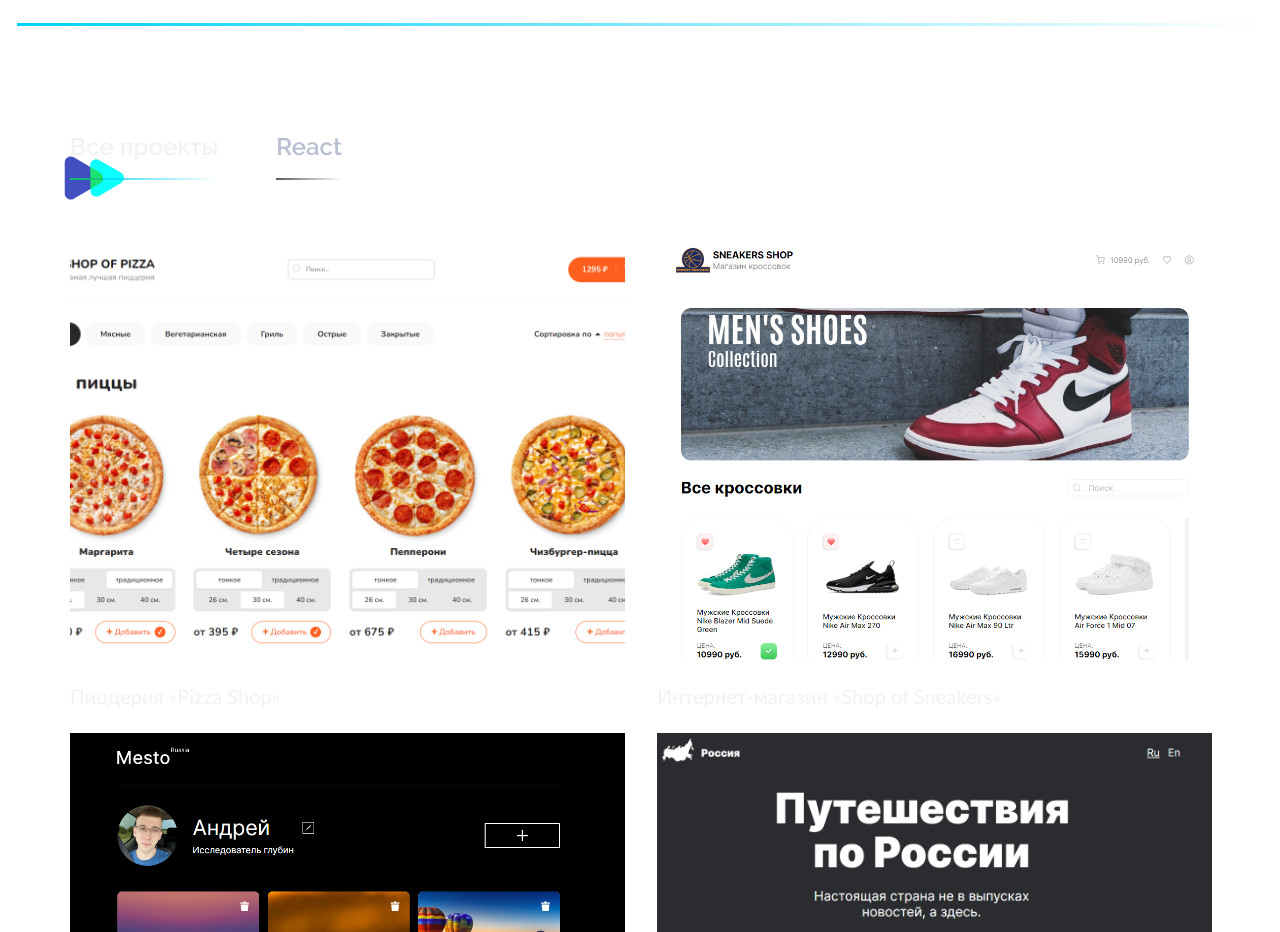
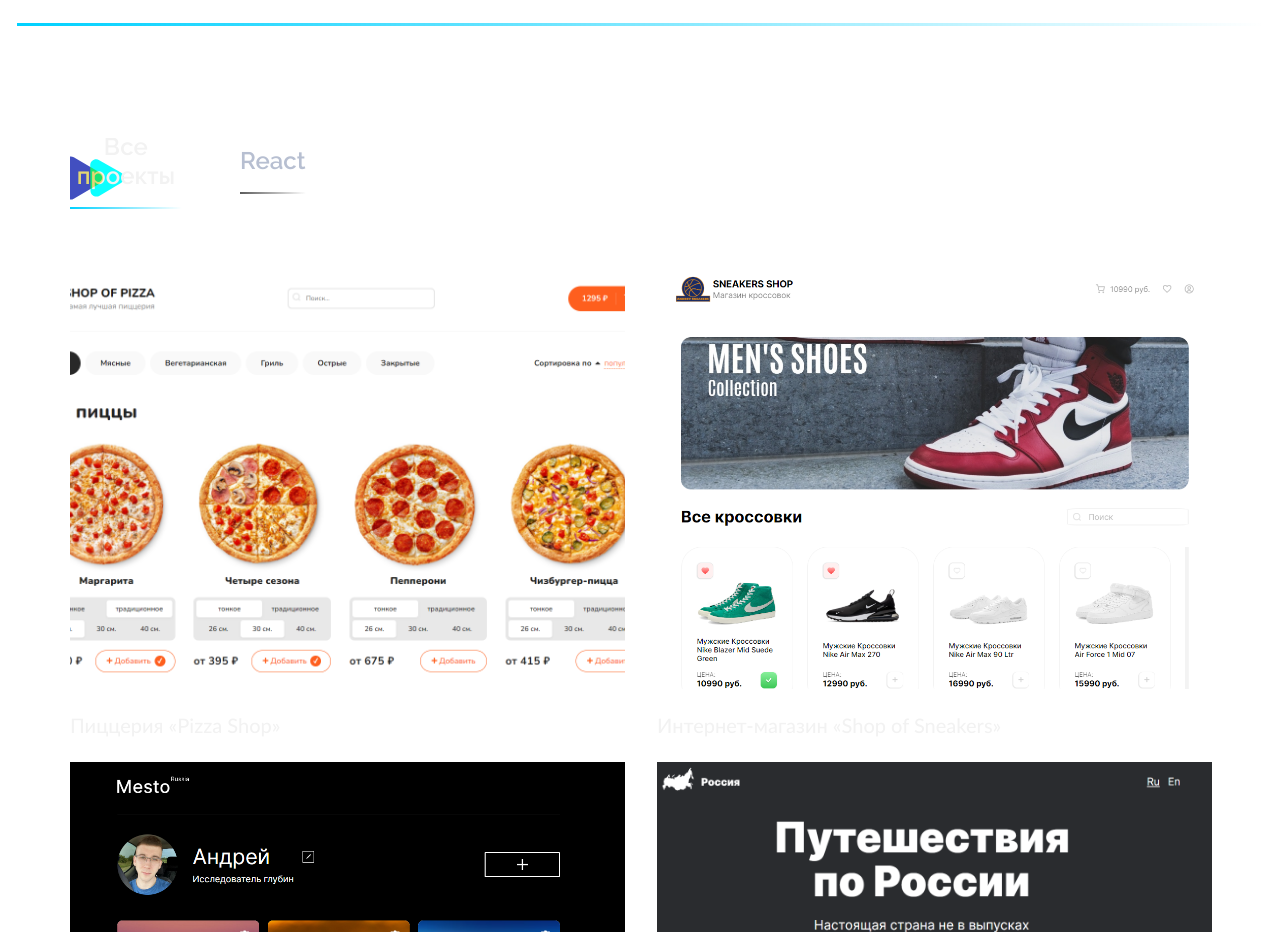
Before and after one commit to Feelcover/My-Site, a Next.js app: page / in a window 1280 px wide. Shown: the part 2505-3437 px from the top of the page. Built offline with nearby package versions, Linux system fonts and the light colour scheme.

Commit message:
убрать скроллы в табах

```diff
--- a/components/Portfolio/Portfolio.module.scss
+++ b/components/Portfolio/Portfolio.module.scss
@@ -51,9 +51,11 @@
     margin: 0;
     display: flex;
     align-items: center;
+    overflow: hidden;
+    box-sizing: border-box;
 
     @media all and (max-width: 675px) {
-      min-width: 625px;
+      max-width: 625px;
       height: 55px;
       padding-left: 9px;
     }
@@ -61,6 +63,7 @@
     &__item {
       &:not(:last-child) {
         margin-right: 58px;
+        max-width: 112px;
 
         @media all and (max-width: 1080px) {
           margin-right: 49px;
--- a/components/Skills/Skills.tsx
+++ b/components/Skills/Skills.tsx
@@ -9,7 +9,7 @@
   return (
     <motion.div
     transition={{
-      delay: 0.5,
+      delay: 0.8,
       ease: "linear",
       duration: 0.5,
     }}
```
